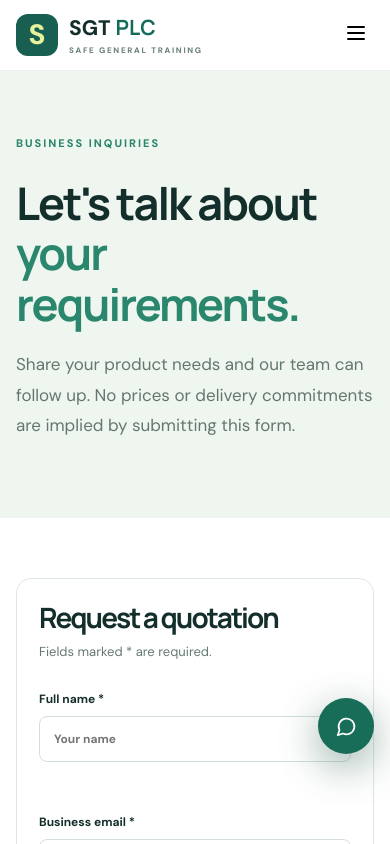
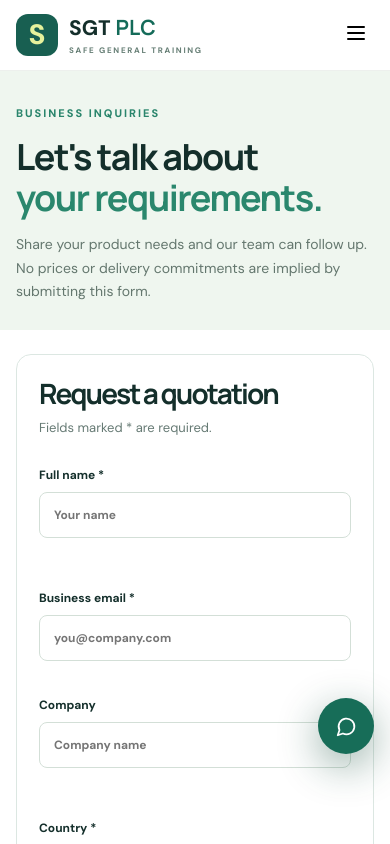
Before and after one commit to amanuel-gezahange/safe-general-trading, a Next.js app: page /quote in a window 390 px wide. Shown: the top 844 px of the page. Built offline with nearby package versions, Linux system fonts and the light colour scheme.

Commit message:
update transition

```diff
--- a/app/globals.css
+++ b/app/globals.css
@@ -3546,3 +3546,53 @@ h1 em {
         animation: pageEnter 0.35s ease-out both;
     }
 }
+
+/* ==========================================
+   SGT PLC — COMPACT QUOTATION PAGE
+   ========================================== */
+
+/* Reduce quotation page introduction height */
+main:has(.quotegrid)>.pagehero {
+    padding: 48px 0 38px;
+}
+
+main:has(.quotegrid)>.pagehero h1 {
+    font-size: clamp(36px, 4.5vw, 56px);
+    line-height: 1.15;
+    letter-spacing: -2px;
+    margin: 16px 0;
+}
+
+main:has(.quotegrid)>.pagehero p {
+    font-size: 15px;
+    line-height: 1.7;
+    margin-bottom: 0;
+}
+
+/* Bring quotation form closer to the introduction */
+main:has(.quotegrid)>.section {
+    padding-top: 36px;
+    padding-bottom: 75px;
+}
+
+/* Mobile */
+@media (max-width: 650px) {
+    main:has(.quotegrid)>.pagehero {
+        padding: 30px 0 26px;
+    }
+
+    main:has(.quotegrid)>.pagehero h1 {
+        font-size: 36px;
+        letter-spacing: -1.5px;
+        margin: 14px 0;
+    }
+
+    main:has(.quotegrid)>.pagehero p {
+        font-size: 14px;
+    }
+
+    main:has(.quotegrid)>.section {
+        padding-top: 24px;
+        padding-bottom: 55px;
+    }
+}
```
